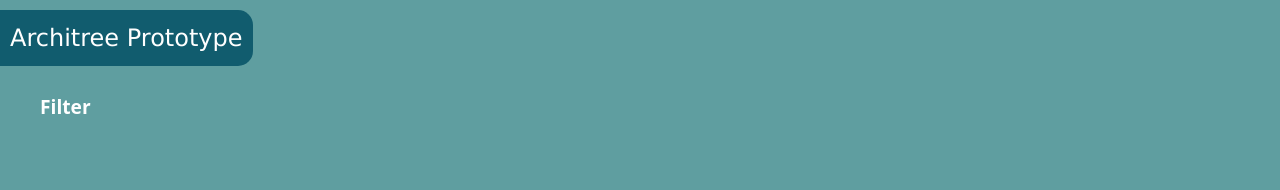
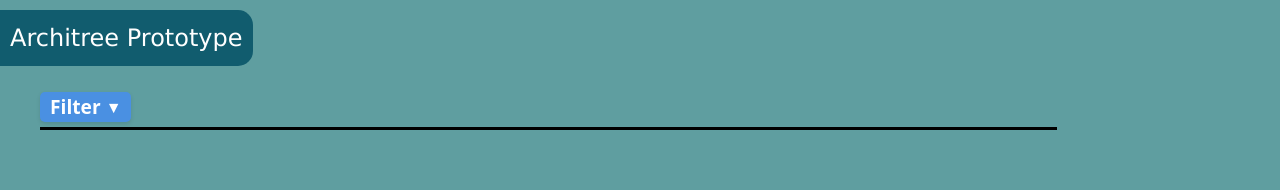
Before and after one commit to eira-quale/architree-81346-visualiser-prototype, a Vue app: page / in a window 1280 px wide. Shown: the top 190 px of the page. Built offline with nearby package versions, Linux system fonts and the light colour scheme.

Commit message:
Filter dropdown update
Nu ska jag gå hem så hinner inte fixa mer men ser bättre ut än innan ialafall

```diff
--- a/src/components/FilterDropdown.vue
+++ b/src/components/FilterDropdown.vue
@@ -1,7 +1,10 @@
 <template>
     <div class="filter-dropdown" ref="dropdown">
         <div class="filter-top-row" @click="toggleDropdown">
-            <span class="filter-text">Filter</span>
+            <span class="filter-text">
+                Filter
+                <span class="chevron">{{ isDropdownVisible ? '▲' : '▼' }}</span>
+            </span>
             <div class="selected-tags" @click.stop>
                 <span v-for="option in selectedOptions" :key="option.value" class="tag">
                     {{ option.label }}
@@ -88,6 +91,7 @@ export default {
     flex-direction: column;
     margin: 10px 0;
     position: relative; /* Ensure positioning context for dropdown */
+    max-width: 90%; /* Reduce the width to make it shorter on the right side */
 }
 
 .filter-top-row {
@@ -97,22 +101,37 @@ export default {
     cursor: pointer;
     margin-bottom: 10px;
     height: 30px;
+    border-bottom: 3px solid black;
+    padding-bottom: 5px; /* Add space below the border */
 }
 
 .filter-text {
-    margin-right: 5px;
-    display: flex; /* Use flexbox for vertical alignment */
+    margin-right: 10px;
+    display: flex; /* Use flexbox for alignment */
     align-items: center; /* Center vertically */
     color: white;
     font-size: larger;
+    background-color: #4a90e2; /* Add a background color */
+    padding: 5px 10px; /* Add padding for button-like appearance */
+    border-radius: 5px; /* Add rounded corners */
+    cursor: pointer; /* Change cursor to pointer for interactivity */
+    box-shadow: 0 2px 4px rgba(0, 0, 0, 0.1); /* Add a subtle shadow */
+    transition: background-color 0.2s; /* Smooth transition for hover effect */
+
+
+}
+
+.filter-text:hover {
+    background-color: #357ab8; /* Darken background on hover */
 }
 
 .selected-tags {
     display: flex;
     flex-direction: row;
-    flex-wrap: nowrap;
-    /* Prevent line breaks */
+    flex-wrap: nowrap; /* Prevent wrapping of tags */
     gap: 5px;
+
+
 }
 
 .tag {
@@ -147,7 +166,7 @@ export default {
     border: 1px solid #ccc;
     border-radius: 5px;
     padding: 10px;
-    width: 100px;
+    width: 120px;
     box-shadow: 0 4px 6px rgba(0, 0, 0, 0.1); /* Add a subtle shadow */
     top: 100%; /* Position below the filter-top-row */
     left: 0;
@@ -172,4 +191,9 @@ label {
 input[type="checkbox"] {
     cursor: pointer;
 }
+
+.chevron {
+    margin-left: 5px; /* Add spacing between text and chevron */
+    font-size: smaller; /* Adjust size of the chevron */
+}
 </style>
```
